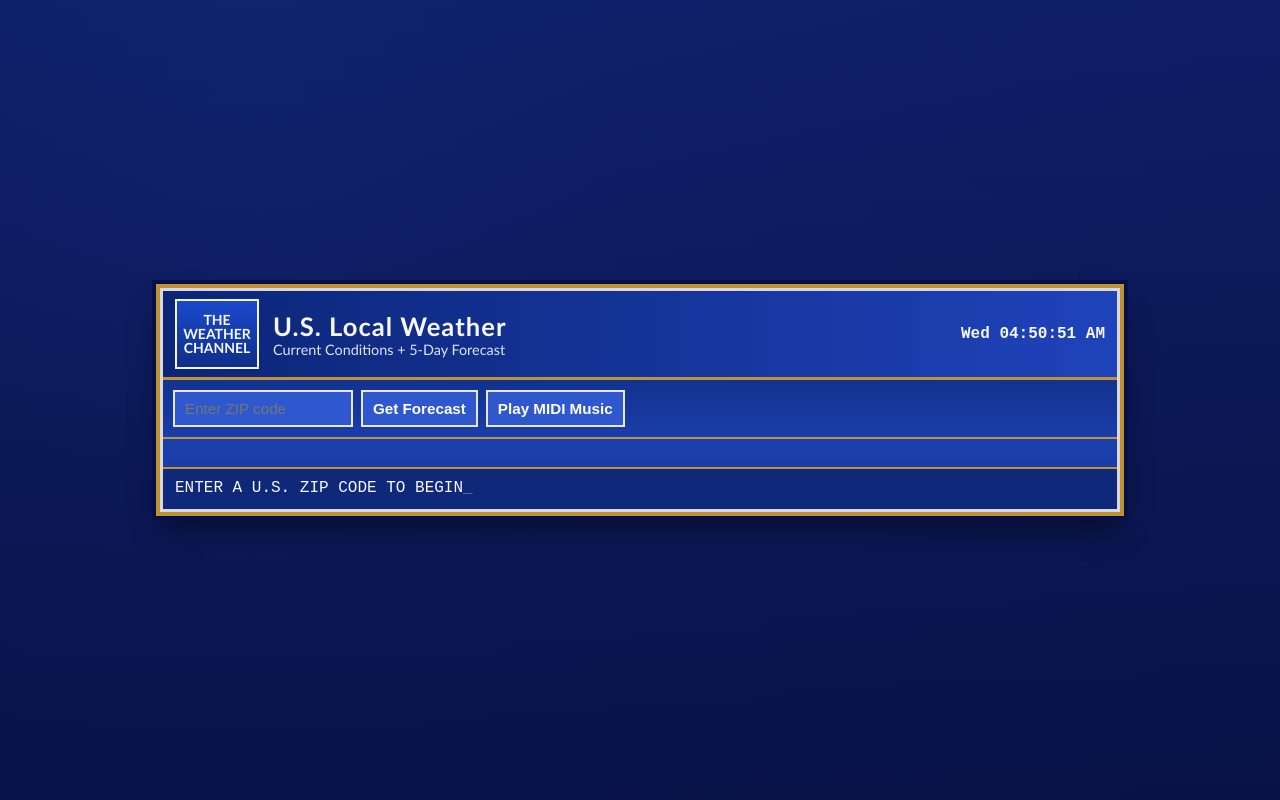
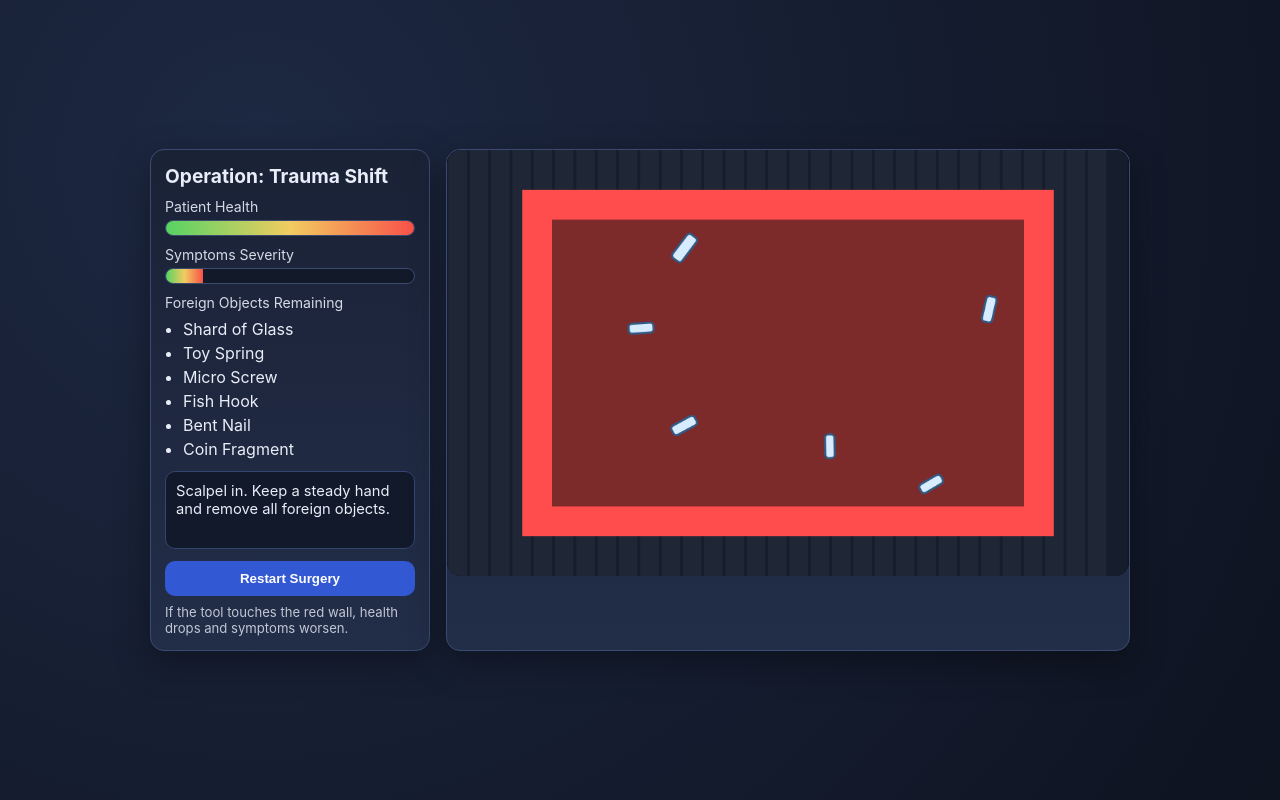
Before and after one commit to asjanalysis/Capitolatest, a website: page index.html in a window 1280 px wide. Drawn offline with Linux system fonts and the light colour scheme.

Commit message:
Build Operation-style surgery game experience

```diff
--- a/index.html
+++ b/index.html
@@ -3,244 +3,339 @@
   <head>
     <meta charset="UTF-8" />
     <meta name="viewport" content="width=device-width, initial-scale=1.0" />
-    <title>Retro Weather Channel</title>
+    <title>Operation: Trauma Shift</title>
     <style>
       :root {
-        --blue-1: #0b2678;
-        --blue-2: #1b3bb8;
-        --panel: #244ecb;
-        --panel-dark: #17379b;
-        --gold: #c19137;
-        --text: #f7f7ff;
+        --bg: #0e1320;
+        --panel: #1a2236;
+        --panel-2: #222d48;
+        --ok: #56d364;
+        --warn: #f2cc60;
+        --danger: #f85149;
+        --text: #e9edf8;
       }
-
       * { box-sizing: border-box; }
-
       body {
         margin: 0;
         min-height: 100vh;
-        font-family: "Trebuchet MS", Verdana, sans-serif;
+        background: radial-gradient(circle at 20% 20%, #1d2842, var(--bg));
         color: var(--text);
-        background:
-          linear-gradient(180deg, rgba(15, 31, 103, 0.92), rgba(8, 18, 70, 0.95)),
-          repeating-linear-gradient(0deg, rgba(255,255,255,0.03) 0 1px, transparent 1px 3px),
-          radial-gradient(circle at 20% 20%, #2e5ae4 0, #162f93 30%, #0b1b63 65%, #081341 100%);
+        font-family: Inter, Segoe UI, Roboto, Helvetica, Arial, sans-serif;
         display: grid;
         place-items: center;
-        padding: 16px;
+        padding: 18px;
       }
-
-      .tv {
-        width: min(960px, 100%);
-        border: 3px solid #d8d8df;
-        box-shadow: 0 0 0 4px var(--gold), 0 0 0 8px #041046, 0 16px 28px rgba(0, 0, 0, 0.45);
-        background: linear-gradient(180deg, #17379b, #1f46be 45%, #17379b);
+      .game {
+        width: min(980px, 100%);
+        display: grid;
+        grid-template-columns: 280px 1fr;
+        gap: 16px;
       }
-
-      .topbar {
-        display: flex;
-        gap: 14px;
-        align-items: center;
-        border-bottom: 3px solid var(--gold);
-        padding: 8px 12px;
-        background: linear-gradient(90deg, #0b2577, #1f43ba);
+      .panel {
+        background: linear-gradient(180deg, var(--panel), var(--panel-2));
+        border: 1px solid #3a4a70;
+        border-radius: 14px;
+        box-shadow: 0 12px 35px rgba(0,0,0,.35);
       }
-
-      .logo {
-        width: 84px;
-        height: 70px;
-        border: 2px solid #f3f3f8;
-        background: linear-gradient(180deg, #1a49cd, #0f2f87);
-        display: grid;
-        place-items: center;
-        text-align: center;
-        font-weight: 900;
-        line-height: 1;
-        font-size: 14px;
+      .hud { padding: 14px; }
+      h1 { margin: 0 0 10px; font-size: 1.2rem; }
+      .meter {
+        background: #121a2a;
+        border: 1px solid #3c4a6f;
+        border-radius: 999px;
+        height: 16px;
+        overflow: hidden;
       }
-
-      .header-text { flex: 1; }
-      .title { font-size: clamp(1rem, 2vw, 1.6rem); font-weight: 700; letter-spacing: 0.04em; }
-      .subtitle { opacity: 0.9; font-size: 0.9rem; }
-      .clock { text-align: right; font-family: "Courier New", monospace; font-weight: 700; }
-
-      .controls {
-        display: flex;
-        flex-wrap: wrap;
-        gap: 8px;
+      .bar { height: 100%; width: 100%; background: linear-gradient(90deg, var(--ok), var(--warn), var(--danger)); transition: width .18s linear; }
+      .row { margin: 10px 0; }
+      .label { font-size: .88rem; opacity: .9; margin-bottom: 5px; }
+      ul { margin: 8px 0; padding-left: 18px; }
+      li { margin: 4px 0; }
+      .status {
+        margin-top: 12px;
+        min-height: 78px;
+        background: #11192a;
+        border: 1px solid #33466f;
+        border-radius: 10px;
         padding: 10px;
-        border-bottom: 2px solid var(--gold);
-        background: linear-gradient(180deg, #12328f, #1a3da9);
+        font-size: .92rem;
       }
-
-      input, button {
-        border: 2px solid #e8e8f2;
-        background: #2f58ce;
+      button {
+        width: 100%;
+        margin-top: 12px;
+        background: #3258d3;
         color: #fff;
-        padding: 8px 10px;
-        font-size: 0.95rem;
+        border: 0;
+        border-radius: 10px;
+        padding: 10px;
+        font-weight: 700;
+        cursor: pointer;
       }
-      input { width: 180px; }
-      button { cursor: pointer; font-weight: 700; }
-      button:hover { filter: brightness(1.1); }
-
-      .forecast {
-        display: grid;
-        grid-template-columns: repeat(auto-fit, minmax(140px, 1fr));
-        gap: 12px;
-        padding: 14px;
+      canvas {
+        width: 100%;
+        aspect-ratio: 16 / 10;
+        display: block;
+        background: #070b13;
+        border-radius: 14px;
+        cursor: crosshair;
       }
-
-      .card {
-        border: 2px solid #dcdceb;
-        box-shadow: inset 0 0 0 2px rgba(17, 39, 122, 0.85);
-        background: linear-gradient(180deg, #5f81f0 0%, #345acb 40%, #263ca6 100%);
-        text-align: center;
-        padding: 8px;
-      }
-      .day { font-size: 1.2rem; font-weight: 700; }
-      .icon { font-size: 2.2rem; margin: 4px 0; }
-      .desc { min-height: 2.5em; font-size: 0.95rem; }
-      .temps { display: flex; justify-content: space-around; font-size: 1.05rem; font-weight: 700; }
-
-      .status {
-        border-top: 2px solid var(--gold);
-        padding: 10px 12px;
-        background: #102879;
-        font-family: "Courier New", monospace;
-        min-height: 42px;
-      }
-
-      .blink { animation: blink 1.2s step-start infinite; }
-      @keyframes blink { 50% { opacity: 0.4; } }
+      .tip { font-size: .82rem; opacity: .8; margin-top: 8px; }
+      @media (max-width: 860px) { .game { grid-template-columns: 1fr; } }
     </style>
   </head>
   <body>
-    <main class="tv" aria-live="polite">
-      <header class="topbar">
-        <div class="logo">THE<br />WEATHER<br />CHANNEL</div>
-        <div class="header-text">
-          <div class="title" id="locationTitle">U.S. Local Weather</div>
-          <div class="subtitle">Current Conditions + 5-Day Forecast</div>
+    <main class="game">
+      <section class="panel hud">
+        <h1>Operation: Trauma Shift</h1>
+        <div class="row">
+          <div class="label">Patient Health</div>
+          <div class="meter"><div id="healthBar" class="bar"></div></div>
         </div>
-        <div class="clock" id="clock">--:--:--</div>
-      </header>
-
-      <section class="controls">
-        <input id="zip" inputmode="numeric" maxlength="5" placeholder="Enter ZIP code" />
-        <button id="fetchBtn">Get Forecast</button>
-        <button id="musicBtn">Play MIDI Music</button>
+        <div class="row">
+          <div class="label">Symptoms Severity</div>
+          <div class="meter"><div id="symptomBar" class="bar"></div></div>
+        </div>
+        <div class="row">
+          <div class="label">Foreign Objects Remaining</div>
+          <ul id="objectList"></ul>
+        </div>
+        <div id="status" class="status">Use your mouse like precision forceps. Click an object to remove it. Do not touch the cavity walls.</div>
+        <button id="restartBtn">Restart Surgery</button>
+        <div class="tip">If the tool touches the red wall, health drops and symptoms worsen.</div>
       </section>
-
-      <section class="forecast" id="forecast"></section>
-      <footer class="status" id="status">ENTER A U.S. ZIP CODE TO BEGIN<span class="blink">_</span></footer>
+      <section class="panel">
+        <canvas id="board" width="960" height="600" aria-label="Surgery game board"></canvas>
+      </section>
     </main>
 
     <script>
-      const zipEl = document.getElementById("zip");
-      const btnEl = document.getElementById("fetchBtn");
-      const musicBtn = document.getElementById("musicBtn");
-      const forecastEl = document.getElementById("forecast");
-      const statusEl = document.getElementById("status");
-      const locationTitle = document.getElementById("locationTitle");
+      const canvas = document.getElementById('board');
+      const ctx = canvas.getContext('2d');
+      const healthBar = document.getElementById('healthBar');
+      const symptomBar = document.getElementById('symptomBar');
+      const statusEl = document.getElementById('status');
+      const objectListEl = document.getElementById('objectList');
+      const restartBtn = document.getElementById('restartBtn');
 
-      function updateClock() {
-        const now = new Date();
-        document.getElementById("clock").textContent = now.toLocaleTimeString("en-US", {
-          hour12: true,
-          weekday: "short",
-          hour: "2-digit",
-          minute: "2-digit",
-          second: "2-digit",
-        });
-      }
-      setInterval(updateClock, 1000);
-      updateClock();
+      const body = { x: 120, y: 70, w: 720, h: 460, padding: 28 };
 
-      function setStatus(text) { statusEl.textContent = text; }
+      const names = [
+        'Shard of Glass',
+        'Toy Spring',
+        'Micro Screw',
+        'Fish Hook',
+        'Bent Nail',
+        'Coin Fragment'
+      ];
 
-      async function fetchWeather(zip) {
-        setStatus(`LOOKING UP ZIP ${zip}...`);
-        forecastEl.innerHTML = "";
-        const wRes = await fetch(`/api/weather?zip=${encodeURIComponent(zip)}`);
-        if (!wRes.ok) {
-          const errorPayload = await wRes.json().catch(() => ({}));
-          throw new Error(errorPayload.error || "Unable to reach forecast service.");
-        }
-        return wRes.json();
+      let game;
+      let pointer = { x: 0, y: 0, inside: false };
+
+      function rand(min, max) {
+        return Math.random() * (max - min) + min;
       }
 
-      function renderForecast(data) {
-        const current = data.current;
-        const currentText = current.condition?.text || "Unknown";
-        const place = data.location;
-        locationTitle.textContent = `${place.name}, ${place.region} Weather`;
-        setStatus(
-          `NOW ${Math.round(current.temp_f)}°F (${currentText}) | FEELS ${Math.round(current.feelslike_f)}°F | WIND ${Math.round(current.wind_mph)} MPH | BAROMETRIC PRESSURE ${current.pressure_mb.toFixed(0)} hPa`
-        );
-
-        const days = data.forecast.forecastday;
-        const html = days.slice(1, 6).map((item) => {
-          const desc = item.day.condition?.text || "Unknown";
-          const iconUrl = item.day.condition?.icon ? `https:${item.day.condition.icon}` : "";
-          const hi = Math.round(item.day.maxtemp_f);
-          const lo = Math.round(item.day.mintemp_f);
-          const day = new Date(item.date).toLocaleDateString("en-US", { weekday: "short" }).toUpperCase();
-
-          return `
-            <article class="card">
-              <div class="day">${day}</div>
-              <div class="icon" aria-hidden="true">${iconUrl ? `<img src="${iconUrl}" alt="" width="48" height="48" />` : "❔"}</div>
-              <div class="desc">${desc}</div>
-              <div class="temps"><span>LO ${lo}</span><span>HI ${hi}</span></div>
-            </article>
-          `;
-        }).join("");
-
-        forecastEl.innerHTML = html;
+      function initGame() {
+        game = {
+          health: 100,
+          symptoms: 15,
+          ended: false,
+          won: false,
+          objects: names.map((name, i) => ({
+            id: i,
+            name,
+            x: rand(body.x + body.padding + 26, body.x + body.w - body.padding - 26),
+            y: rand(body.y + body.padding + 26, body.y + body.h - body.padding - 26),
+            r: rand(14, 24),
+            rotation: rand(0, Math.PI * 2),
+            removed: false
+          })),
+          hitCooldown: 0
+        };
+        pointer = { x: 0, y: 0, inside: false };
+        setStatus('Scalpel in. Keep a steady hand and remove all foreign objects.');
+        updateHud();
       }
 
-      btnEl.addEventListener("click", async () => {
-        const zip = zipEl.value.trim();
-        if (!/^\d{5}$/.test(zip)) {
-          setStatus("PLEASE ENTER A VALID 5-DIGIT U.S. ZIP CODE");
+      function setStatus(text) {
+        statusEl.textContent = text;
+      }
+
+      function updateHud() {
+        healthBar.style.width = `${Math.max(0, game.health)}%`;
+        symptomBar.style.width = `${Math.min(100, game.symptoms)}%`;
+
+        const remaining = game.objects.filter(o => !o.removed);
+        objectListEl.innerHTML = remaining.map(o => `<li>${o.name}</li>`).join('') || '<li>None</li>';
+      }
+
+      function inInnerCavity(x, y) {
+        return (
+          x > body.x + body.padding &&
+          y > body.y + body.padding &&
+          x < body.x + body.w - body.padding &&
+          y < body.y + body.h - body.padding
+        );
+      }
+
+      function inOuterBody(x, y) {
+        return x > body.x && y > body.y && x < body.x + body.w && y < body.y + body.h;
+      }
+
+      function hurtPatient(reason) {
+        if (game.ended) return;
+        game.health -= 7;
+        game.symptoms += 10;
+        setStatus(`Contact with cavity wall! ${reason} Health dropping, symptoms escalating.`);
+
+        if (game.health <= 0) {
+          game.health = 0;
+          game.ended = true;
+          game.won = false;
+          setStatus('Patient died. Malpractice suit filed, license revoked, job lost, and your life collapses into survival in an abandoned Circuit City.');
+        }
+        updateHud();
+      }
+
+      function removeObjectAt(x, y) {
+        if (game.ended) return;
+
+        let hit = false;
+        for (const obj of game.objects) {
+          if (obj.removed) continue;
+          const dx = x - obj.x;
+          const dy = y - obj.y;
+          if (Math.hypot(dx, dy) <= obj.r + 8) {
+            obj.removed = true;
+            hit = true;
+            game.symptoms = Math.max(0, game.symptoms - 12);
+            game.health = Math.min(100, game.health + 4);
+            setStatus(`Removed: ${obj.name}. Patient stabilizing.`);
+            break;
+          }
+        }
+
+        if (!hit) {
+          setStatus('Missed object. Reposition carefully.');
+        }
+
+        const remaining = game.objects.some(o => !o.removed);
+        if (!remaining) {
+          game.ended = true;
+          game.won = true;
+          setStatus('Surgery complete! Every object removed. You are celebrated as the best surgeon and showered with awards and public praise.');
+        }
+
+        updateHud();
+      }
+
+      canvas.addEventListener('mousemove', (e) => {
+        const rect = canvas.getBoundingClientRect();
+        pointer.x = ((e.clientX - rect.left) / rect.width) * canvas.width;
+        pointer.y = ((e.clientY - rect.top) / rect.height) * canvas.height;
+        pointer.inside = inOuterBody(pointer.x, pointer.y);
+      });
+
+      canvas.addEventListener('mouseleave', () => {
+        pointer.inside = false;
+      });
+
+      canvas.addEventListener('click', () => {
+        if (game.ended) return;
+
+        if (pointer.inside && !inInnerCavity(pointer.x, pointer.y)) {
+          hurtPatient('You scraped tissue while attempting extraction.');
           return;
         }
 
-        try {
-          const data = await fetchWeather(zip);
-          renderForecast(data);
-        } catch (err) {
-          setStatus(`ERROR: ${err.message}`);
+        if (inInnerCavity(pointer.x, pointer.y)) {
+          removeObjectAt(pointer.x, pointer.y);
         }
       });
 
-      zipEl.addEventListener("keydown", (e) => {
-        if (e.key === "Enter") btnEl.click();
-      });
+      restartBtn.addEventListener('click', initGame);
 
-      let midiAudio;
-      function startAmbient() {
-        if (!midiAudio) {
-          midiAudio = new Audio("https://onlinesequencer.net/4778297.mid");
-          midiAudio.loop = true;
-          midiAudio.volume = 0.3;
+      function drawBoard() {
+        ctx.clearRect(0, 0, canvas.width, canvas.height);
+
+        // Backdrop grid
+        ctx.fillStyle = '#0d1424';
+        ctx.fillRect(0, 0, canvas.width, canvas.height);
+        ctx.strokeStyle = 'rgba(255,255,255,0.04)';
+        for (let x = 0; x < canvas.width; x += 30) {
+          ctx.beginPath();
+          ctx.moveTo(x, 0);
+          ctx.lineTo(x, canvas.height);
+          ctx.stroke();
         }
-        midiAudio.play().catch(() => {
-          setStatus("MIDI playback failed. Your browser may not support .mid audio streaming.");
-        });
-        musicBtn.textContent = "Pause MIDI Music";
+
+        // Body area
+        ctx.fillStyle = '#ffd7c2';
+        ctx.fillRect(body.x, body.y, body.w, body.h);
+
+        // Dangerous edge
+        ctx.strokeStyle = '#ff4d4d';
+        ctx.lineWidth = body.padding * 2;
+        ctx.strokeRect(body.x + body.padding / 2, body.y + body.padding / 2, body.w - body.padding, body.h - body.padding);
+
+        // Safe cavity
+        ctx.fillStyle = '#7d2a2a';
+        ctx.fillRect(body.x + body.padding, body.y + body.padding, body.w - body.padding * 2, body.h - body.padding * 2);
+
+        // Objects
+        for (const obj of game.objects) {
+          if (obj.removed) continue;
+          ctx.save();
+          ctx.translate(obj.x, obj.y);
+          ctx.rotate(obj.rotation);
+          ctx.fillStyle = '#d7ecff';
+          ctx.strokeStyle = '#325a84';
+          ctx.lineWidth = 3;
+          ctx.beginPath();
+          ctx.roundRect(-obj.r, -obj.r * 0.4, obj.r * 2, obj.r * 0.8, 5);
+          ctx.fill();
+          ctx.stroke();
+          ctx.restore();
+        }
+
+        // Pointer tool
+        if (pointer.inside && !game.ended) {
+          const risky = !inInnerCavity(pointer.x, pointer.y);
+          ctx.strokeStyle = risky ? '#ff8080' : '#8df7ad';
+          ctx.lineWidth = 3;
+          ctx.beginPath();
+          ctx.arc(pointer.x, pointer.y, 11, 0, Math.PI * 2);
+          ctx.stroke();
+
+          if (risky) {
+            if (game.hitCooldown <= 0) {
+              hurtPatient('Continuous pressure on the cavity wall detected.');
+              game.hitCooldown = 12;
+            }
+          }
+        }
+
+        if (game.hitCooldown > 0) game.hitCooldown -= 1;
+
+        if (game.ended) {
+          ctx.fillStyle = 'rgba(0,0,0,0.6)';
+          ctx.fillRect(0, 0, canvas.width, canvas.height);
+          ctx.fillStyle = '#fff';
+          ctx.textAlign = 'center';
+          ctx.font = '700 46px system-ui';
+          ctx.fillText(game.won ? 'SUCCESS' : 'MALPRACTICE', canvas.width / 2, canvas.height / 2 - 10);
+          ctx.font = '400 22px system-ui';
+          ctx.fillText(game.won ? 'All foreign objects removed.' : 'Patient lost. Career over.', canvas.width / 2, canvas.height / 2 + 30);
+        }
       }
 
-      function pauseAmbient() {
-        if (midiAudio) midiAudio.pause();
-        musicBtn.textContent = "Play MIDI Music";
+      function loop() {
+        drawBoard();
+        requestAnimationFrame(loop);
       }
 
-      musicBtn.addEventListener("click", async () => {
-        if (!midiAudio || midiAudio.paused) startAmbient();
-        else pauseAmbient();
-      });
+      initGame();
+      loop();
     </script>
   </body>
 </html>
```
